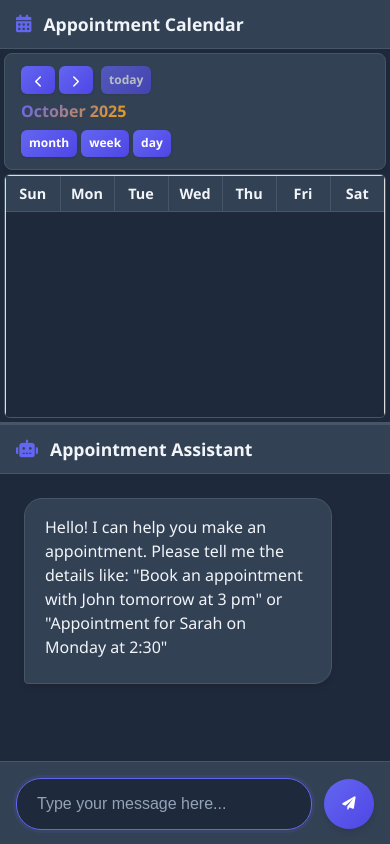
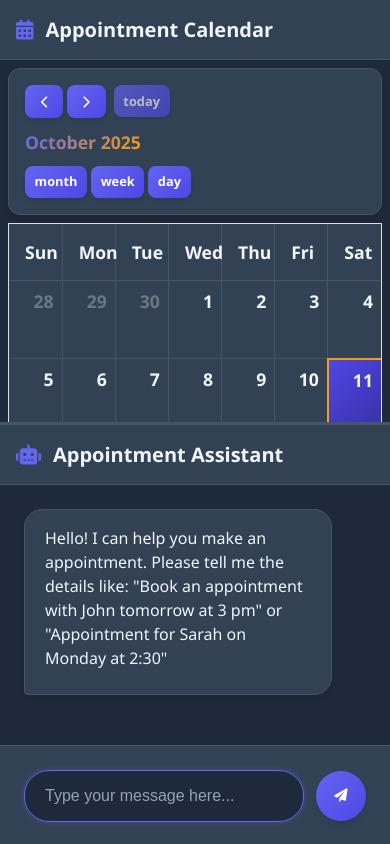
Before and after one commit to dimitar-sudo/smart-scheduler-ai, a Flask app: page / in a window 390 px wide. Run offline with Flask 3, Linux system fonts and the light colour scheme; data that the repository does not hold is empty.

Commit message:
reverted to previous version without scrool

```diff
--- a/static/script.js
+++ b/static/script.js
@@ -37,47 +37,41 @@
             // Calendar sizing and performance
             height: '100%',
             contentHeight: 'auto',
-            aspectRatio: 1.8,
+            aspectRatio: 1.5,
             handleWindowResize: true,
             windowResizeDelay: 50,
 
             // Enhanced calendar settings
             dayMaxEvents: true,
-            dayMaxEventRows: 8,
+            dayMaxEventRows: 6, // Increased to show more events
             views: {
                 dayGridMonth: {
-                    dayMaxEvents: 8,
-                    dayPopoverFormat: { month: 'long', day: 'numeric', year: 'numeric' },
-                    fixedWeekCount: false,
-                    dayMinHeight: 70
+                    dayMaxEvents: 6, // Show more events in month view
+                    dayPopoverFormat: { month: 'long', day: 'numeric', year: 'numeric' }
                 },
                 timeGridWeek: {
-                    slotMinTime: '00:00:00',
-                    slotMaxTime: '24:00:00',
-                    slotDuration: '00:15:00',
+                    slotMinTime: '08:00:00',
+                    slotMaxTime: '18:00:00',
+                    slotDuration: '00:15:00', // 15-minute slots to see precise times
                     slotLabelFormat: {
                         hour: '2-digit',
                         minute: '2-digit',
-                        hour12: false
+                        hour12: true
                     },
                     allDaySlot: false,
-                    slotEventOverlap: false,
-                    scrollTime: '00:00:00',
-                    slotLabelInterval: '01:00:00'
+                    slotEventOverlap: false
                 },
                 timeGridDay: {
-                    slotMinTime: '00:00:00',
-                    slotMaxTime: '24:00:00',
-                    slotDuration: '00:15:00',
+                    slotMinTime: '08:00:00',
+                    slotMaxTime: '18:00:00',
+                    slotDuration: '00:15:00', // 15-minute slots
                     slotLabelFormat: {
                         hour: '2-digit',
                         minute: '2-digit',
-                        hour12: false
+                        hour12: true
                     },
                     allDaySlot: false,
-                    slotEventOverlap: false,
-                    scrollTime: '00:00:00',
-                    slotLabelInterval: '01:00:00'
+                    slotEventOverlap: false
                 }
             },
 
@@ -88,7 +82,7 @@
                 info.el.style.backgroundImage = '';
 
                 // Add consistent styling
-                info.el.style.boxShadow = '0 1px 3px rgba(0, 0, 0, 0.3)';
+                info.el.style.boxShadow = '0 2px 4px rgba(0, 0, 0, 0.3)';
                 info.el.style.transition = 'all 0.3s ease';
 
                 // Ensure text is readable
@@ -97,8 +91,8 @@
                     eventTitle.style.color = 'white';
                     eventTitle.style.textShadow = '0 1px 2px rgba(0, 0, 0, 0.5)';
                     eventTitle.style.fontWeight = '600';
-                    eventTitle.style.fontSize = '0.7rem';
-                    eventTitle.style.lineHeight = '1.1';
+                    eventTitle.style.fontSize = '0.75rem';
+                    eventTitle.style.lineHeight = '1.2';
                 }
 
                 // Add time display for events
@@ -106,7 +100,6 @@
                 if (eventTime) {
                     eventTime.style.fontWeight = '600';
                     eventTime.style.opacity = '0.9';
-                    eventTime.style.fontSize = '0.65rem';
                 }
 
                 // Add tooltip with full event details
@@ -144,33 +137,14 @@
         // Ensure proper sizing after render
         setTimeout(() => {
             this.calendar.updateSize();
-            this.initializeCalendarScroll();
         }, 100);
 
         // Also update on window resize
         window.addEventListener('resize', () => {
             setTimeout(() => {
                 this.calendar.updateSize();
-                this.initializeCalendarScroll();
             }, 50);
         });
-    }
-
-    initializeCalendarScroll() {
-        // Initialize scroll position for timeGrid views
-        const currentView = this.calendar.view;
-        if (currentView.type === 'timeGridWeek' || currentView.type === 'timeGridDay') {
-            // Scroll to 9 AM by default
-            const scrollEl = document.querySelector('.fc-timegrid-body .fc-scroller');
-            if (scrollEl) {
-                // Calculate scroll position for 9 AM
-                const nineAmPosition = 9 * 60; // 9 AM in minutes from midnight
-                const slotHeight = 35; // Height of each time slot in pixels
-                const scrollPosition = (nineAmPosition / 15) * (slotHeight / 4);
-
-                scrollEl.scrollTop = scrollPosition;
-            }
-        }
     }
 
     formatEventTime(event) {
--- a/static/style.css
+++ b/static/style.css
@@ -65,13 +65,13 @@
 
 .section-header {
     background: var(--dark-card);
-    padding: 1rem 1.5rem;
+    padding: 1.25rem 1.5rem;
     border-bottom: 1px solid var(--border);
     flex-shrink: 0;
 }
 
 .section-header h2 {
-    font-size: 1.3rem;
+    font-size: 1.5rem;
     font-weight: 600;
     display: flex;
     align-items: center;
@@ -82,52 +82,48 @@
     color: var(--primary);
 }
 
-/* Calendar Styles - Compact */
+/* Calendar Styles */
 #calendar {
     flex: 1;
-    padding: 0 1rem 0.5rem 1rem;
+    padding: 1rem;
     background: var(--dark-surface);
     display: flex;
     flex-direction: column;
     min-height: 0;
     height: 100%;
-    overflow: hidden;
 }
 
-/* Enhanced FullCalendar Dark Theme - Compact */
+/* Enhanced FullCalendar Dark Theme */
 .fc {
     background: var(--dark-surface) !important;
-    border-radius: 8px;
-    padding: 0.5rem !important;
+    border-radius: 12px;
+    padding: 1rem;
     height: 100% !important;
     min-height: 0 !important;
     display: flex;
     flex-direction: column;
-    overflow: hidden;
 }
 
 .fc .fc-toolbar {
     background: var(--dark-card);
-    padding: 0.75rem 1rem !important;
-    border-radius: 8px;
-    margin-bottom: 0.25rem !important;
+    padding: 1rem !important;
+    border-radius: 12px;
+    margin-bottom: 0.5rem !important;
     border: 1px solid var(--border);
-    box-shadow: 0 2px 4px rgba(0, 0, 0, 0.1);
+    box-shadow: 0 4px 6px -1px rgba(0, 0, 0, 0.1);
     flex-wrap: wrap !important;
-    gap: 0.25rem !important;
-    min-height: auto !important;
+    gap: 0.5rem !important;
 }
 
 .fc .fc-toolbar-title {
     color: var(--text-primary);
-    font-size: 1.1rem !important;
+    font-size: 1.25rem !important;
     font-weight: 700;
     background: linear-gradient(135deg, var(--primary), var(--accent));
     -webkit-background-clip: text;
     -webkit-text-fill-color: transparent;
     background-clip: text;
     margin: 0 !important;
-    line-height: 1.2 !important;
 }
 
 .fc .fc-toolbar-chunk {
@@ -143,91 +139,34 @@
 .fc .fc-button {
     background: linear-gradient(135deg, var(--primary), var(--primary-dark)) !important;
     border: none !important;
-    border-radius: 6px !important;
+    border-radius: 8px !important;
     font-weight: 600;
     transition: all 0.3s ease;
-    padding: 0.4rem 0.75rem !important;
-    font-size: 0.8rem !important;
-    box-shadow: 0 1px 3px rgba(0, 0, 0, 0.1);
+    padding: 0.5rem 0.75rem !important;
+    font-size: 0.875rem !important;
+    box-shadow: 0 2px 4px rgba(0, 0, 0, 0.1);
     margin: 0 !important;
 }
 
 .fc .fc-button:hover {
     background: linear-gradient(135deg, var(--primary-dark), #4338ca) !important;
-    transform: translateY(-1px);
-    box-shadow: 0 3px 6px rgba(0, 0, 0, 0.2);
+    transform: translateY(-2px);
+    box-shadow: 0 4px 8px rgba(0, 0, 0, 0.2);
 }
 
 .fc .fc-button:active {
     transform: translateY(0);
 }
 
-/* Calendar View Container with Scroll */
-.fc .fc-view-harness {
-    flex: 1;
-    min-height: 0 !important;
-    background: var(--dark-surface) !important;
-    overflow: auto !important;
-    border-radius: 6px;
-    border: 1px solid var(--border);
-    margin-top: 0 !important;
-}
-
-/* Month View Specific Scroll */
-.fc-dayGridMonth-view .fc-scroller {
-    overflow-y: auto !important;
-    overflow-x: hidden !important;
-}
-
-/* Week and Day View Specific Scroll */
-.fc-timeGridWeek-view .fc-scroller,
-.fc-timeGridDay-view .fc-scroller {
-    overflow-y: auto !important;
-    overflow-x: hidden !important;
-}
-
-/* Enhanced Calendar Scrollbars */
-.fc .fc-scroller::-webkit-scrollbar {
-    width: 10px;
-    height: 10px;
-}
-
-.fc .fc-scroller::-webkit-scrollbar-track {
-    background: var(--dark-card);
-    border-radius: 5px;
-}
-
-.fc .fc-scroller::-webkit-scrollbar-thumb {
-    background: var(--border);
-    border-radius: 5px;
-    border: 2px solid var(--dark-card);
-}
-
-.fc .fc-scroller::-webkit-scrollbar-thumb:hover {
-    background: var(--text-secondary);
-}
-
-.fc .fc-scroller::-webkit-scrollbar-corner {
-    background: var(--dark-card);
-}
-
-/* Firefox scrollbar */
-.fc .fc-scroller {
-    scrollbar-width: thin;
-    scrollbar-color: var(--border) var(--dark-card);
-}
-
-/* Compact Calendar Grid */
 .fc .fc-daygrid-day {
     background: var(--dark-card);
     border: 1px solid var(--border);
     transition: all 0.2s ease;
-    min-height: 80px;
 }
 
 .fc .fc-daygrid-day:hover {
     background: var(--dark-surface);
-    transform: scale(1.01);
+    transform: scale(1.02);
 }
 
 .fc .fc-daygrid-day.fc-day-today {
@@ -238,8 +177,8 @@
 .fc .fc-daygrid-day-number {
     color: var(--text-primary);
     font-weight: 600;
-    font-size: 0.9rem;
-    padding: 0.25rem;
+    font-size: 1.1rem;
+    padding: 0.5rem;
 }
 
 .fc .fc-col-header-cell {
@@ -250,12 +189,12 @@
 .fc .fc-col-header-cell-cushion {
     color: var(--text-primary);
     font-weight: 700;
-    font-size: 0.9rem;
-    padding: 0.5rem;
+    font-size: 1.1rem;
+    padding: 1rem;
     text-decoration: none;
 }
 
-/* Fix Week and Day View Styling */
+/* Fix Week and Day View Styling - Remove Yellowish Tint and Dotted Lines */
 .fc-timeGridWeek-view,
 .fc-timeGridDay-view {
     background: var(--dark-surface) !important;
@@ -438,7 +382,6 @@
 .fc .fc-scroller {
     overflow: auto !important;
     height: 100% !important;
-    min-height: 300px;
 }
 
 .fc .fc-view {
@@ -477,7 +424,7 @@
 
 /* Ensure events are visible in all views */
 .fc-daygrid-day-events {
-    min-height: 18px !important;
+    min-height: 20px !important;
 }
 
 .fc-daygrid-event {
@@ -712,6 +657,25 @@
     background: var(--text-secondary);
 }
 
+/* Custom scrollbar for calendar */
+.fc-scroller::-webkit-scrollbar {
+    width: 8px;
+    height: 8px;
+}
+
+.fc-scroller::-webkit-scrollbar-track {
+    background: var(--dark-card);
+}
+
+.fc-scroller::-webkit-scrollbar-thumb {
+    background: var(--border);
+    border-radius: 4px;
+}
+
+.fc-scroller::-webkit-scrollbar-thumb:hover {
+    background: var(--text-secondary);
+}
+
 /* Responsive Design */
 @media (max-width: 1024px) {
     .container {
@@ -736,17 +700,13 @@
     .message-content {
         max-width: 90%;
     }
-
-    .fc .fc-scroller {
-        min-height: 250px;
-    }
 }
 
 @media (max-width: 768px) {
     .fc .fc-toolbar {
         flex-direction: column !important;
         align-items: flex-start !important;
-        gap: 0.5rem !important;
+        gap: 0.75rem !important;
     }
 
     .fc .fc-toolbar-chunk {
@@ -755,46 +715,28 @@
     }
 
     .fc .fc-toolbar-title {
-        font-size: 1rem !important;
+        font-size: 1.1rem !important;
     }
 
     .section-header {
-        padding: 0.75rem 1rem;
+        padding: 1rem;
     }
 
     .section-header h2 {
-        font-size: 1.1rem;
+        font-size: 1.25rem;
     }
 
     #calendar {
-        padding: 0.25rem 0.5rem;
+        padding: 0.5rem;
     }
 
-
     .fc {
-        padding: 0.25rem !important;
+        padding: 0.5rem;
     }
 
-    .fc-header-toolbar {
-    margin-top: 0 !important;
-    padding-top: 0 !important;
-    }
-
-
-
     .fc .fc-button {
-        padding: 0.3rem 0.5rem !important;
-        font-size: 0.75rem !important;
-    }
-
-    /* Smaller scrollbars for mobile */
-    .fc .fc-scroller::-webkit-scrollbar {
-        width: 6px;
-        height: 6px;
-    }
-
-    .chat-input-container {
-        padding: 1rem;
+        padding: 0.4rem 0.6rem !important;
+        font-size: 0.8rem !important;
     }
 }
 
```
Also changed, not shown: other parts of static/style.css (+44 -42 lines).
